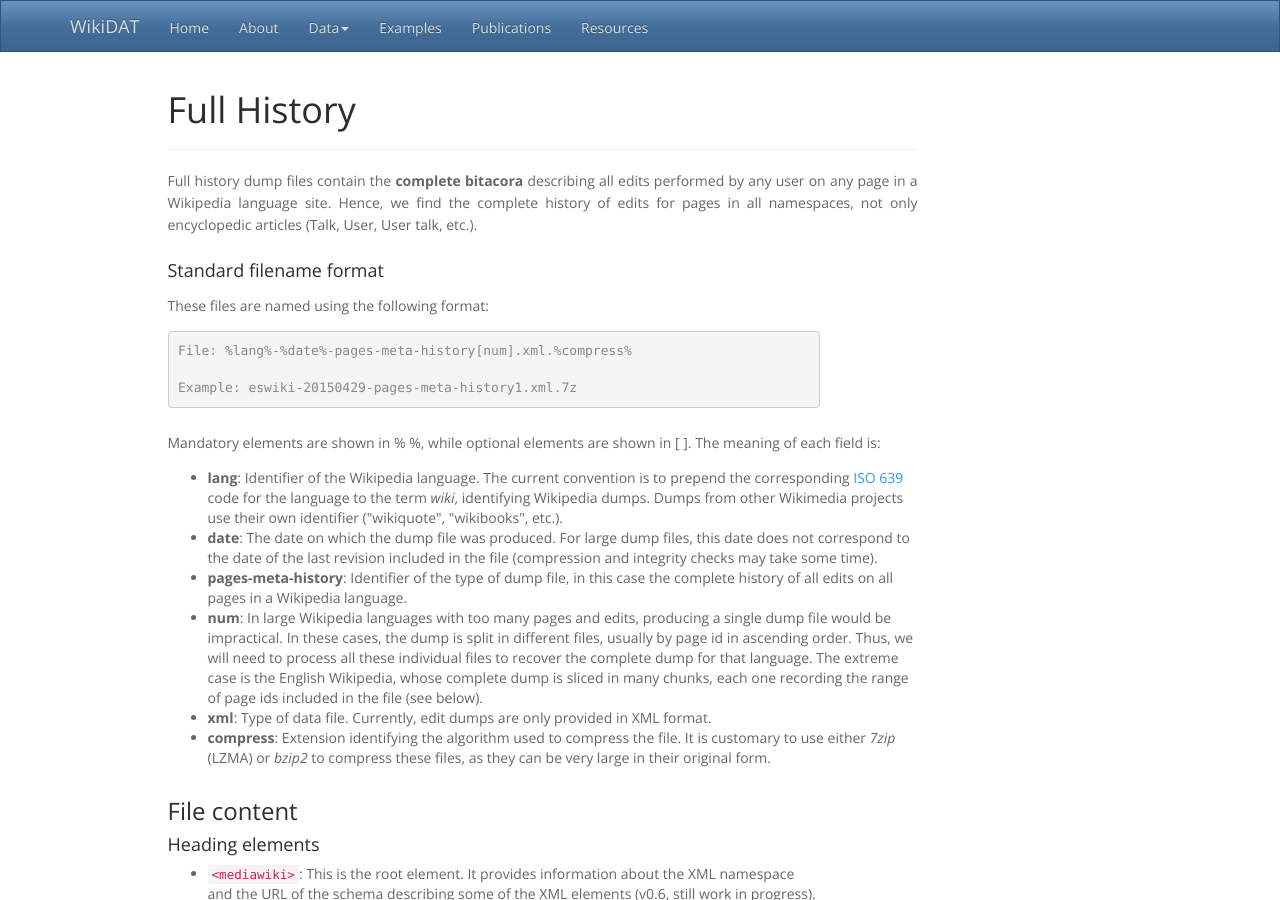
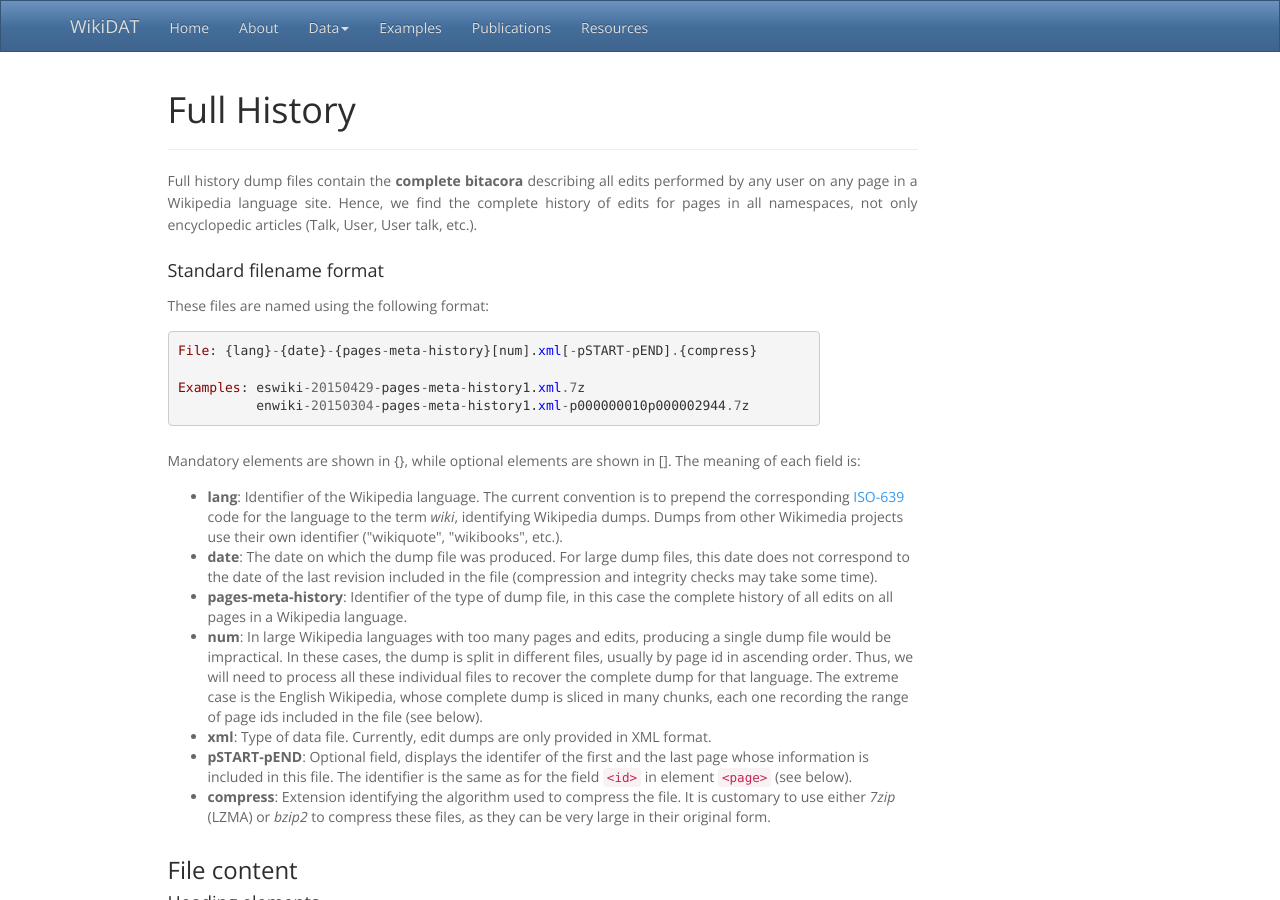
Before and after one commit to glimmerphoenix/WikiDAT, a Jekyll site: the page built from pages/full-history/index.html, in a window 1280 px wide and 900 px high. Built offline with Jekyll 4.4.1, drawn with Linux system fonts in a browser that asks for light colours; nearby versions of some CDN libraries.

Commit message:
Doc special case of enwiki dumps filenames

```diff
--- a/pages/full-history/index.html
+++ b/pages/full-history/index.html
@@ -28,23 +28,24 @@ author: Felipe Ortega
 	</div>
 	<div class="row">
 		<div class="col-lg-7 col-lg-offset-1">
-{% highlight console %}
-File: %lang%-%date%-pages-meta-history[num].xml.%compress%
+{% highlight ruby %}
+File: {lang}-{date}-{pages-meta-history}[num].xml[-pSTART-pEND].{compress}
 
-Example: eswiki-20150429-pages-meta-history1.xml.7z
+Examples: eswiki-20150429-pages-meta-history1.xml.7z
+          enwiki-20150304-pages-meta-history1.xml-p000000010p000002944.7z
 {% endhighlight %}
 		</div>
 	</div>
 	<div class="row">
 		<div class="col-lg-8 col-lg-offset-1">
 			<p>
-				Mandatory elements are shown in % %, while optional elements are shown
-				in [ ]. The meaning of each field is:
+				Mandatory elements are shown in {}, while optional elements are shown
+				in []. The meaning of each field is:
 			</p>
 			<ul>
 				<li>
 					<strong>lang</strong>: Identifier of the Wikipedia language. The current convention is
-					to prepend the corresponding <a href="http://en.wikipedia.org/wiki/ISO_639">ISO 639</a>
+					to prepend the corresponding <a href="http://en.wikipedia.org/wiki/ISO_639">ISO-639</a>
 					code for the language to the term
 					<em>wiki</em>, identifying Wikipedia dumps. Dumps from other Wikimedia projects
 					use their own identifier ("wikiquote", "wikibooks", etc.).
@@ -69,6 +70,11 @@ Example: eswiki-20150429-pages-meta-history1.xml.7z
 				<li>
 					<strong>xml</strong>: Type of data file. Currently, edit dumps are only provided
 					in XML format.
+				</li>
+				<li>
+					<strong>pSTART-pEND</strong>: Optional field, displays the identifer of the first and the
+					last page whose information is included in this file. The identifier is the same
+					as for the field <code>&lt;id&gt;</code> in element <code>&lt;page&gt;</code> (see below).
 				</li>
 				<li>
 					<strong>compress</strong>: Extension identifying the algorithm used to compress the
```
